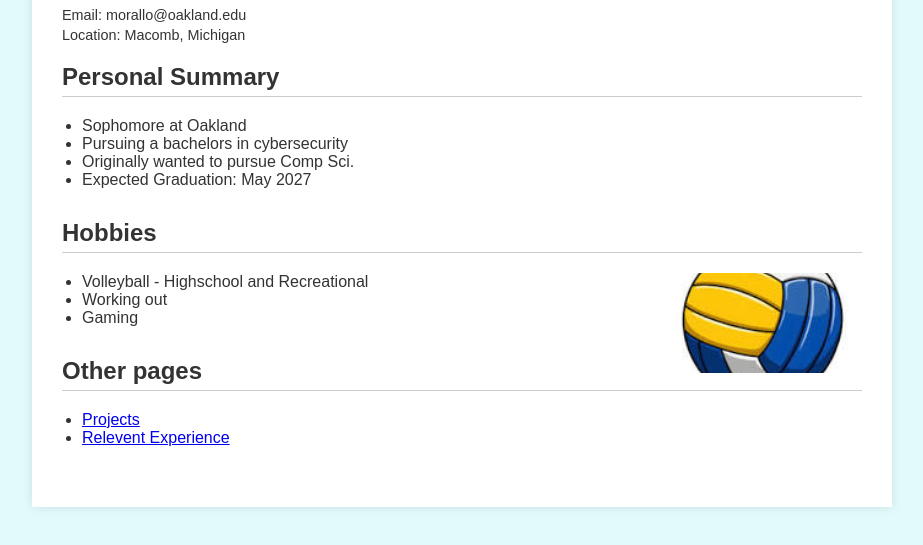
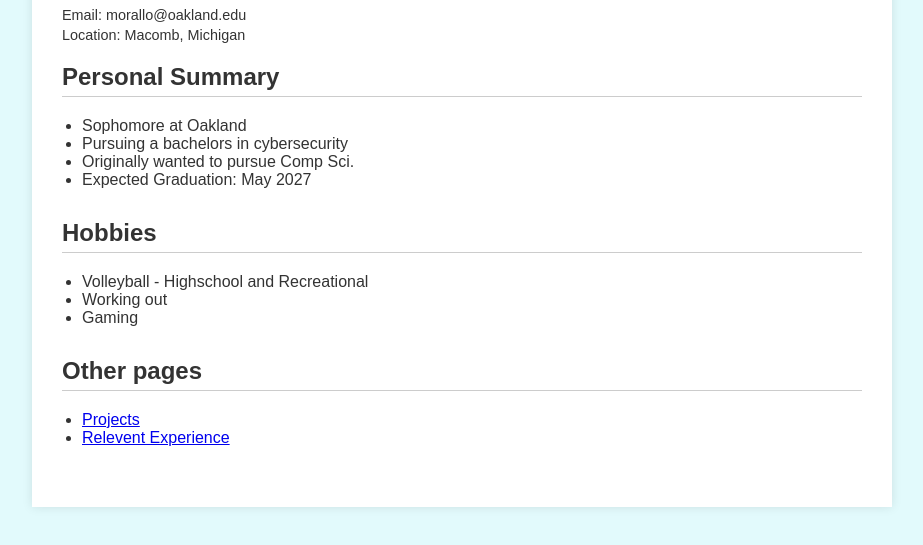
Before and after one commit to MarcoOrallo/MarcoOrallo.github.io, a plain HTML site: page index.html in a window 1280 px wide. Shown: the part 149-694 px from the top of the page, without its empty margins (178-1101 px from the left). Drawn offline with Linux system fonts and the light colour scheme.

Commit message:
Update index.html

```diff
--- a/index.html
+++ b/index.html
@@ -24,7 +24,7 @@
     </div>
 
     <div class="section">
-        <h2>Hobbies</h2> <img src="images/volleyball.jpg" class="image-style">
+        <h2>Hobbies</h2>
         <ul>
             <li>Volleyball - Highschool and Recreational</li>
             <li>Working out</li>
@@ -40,4 +40,5 @@
         </ul>
     </div>
     </div>
+
 </body>
```
